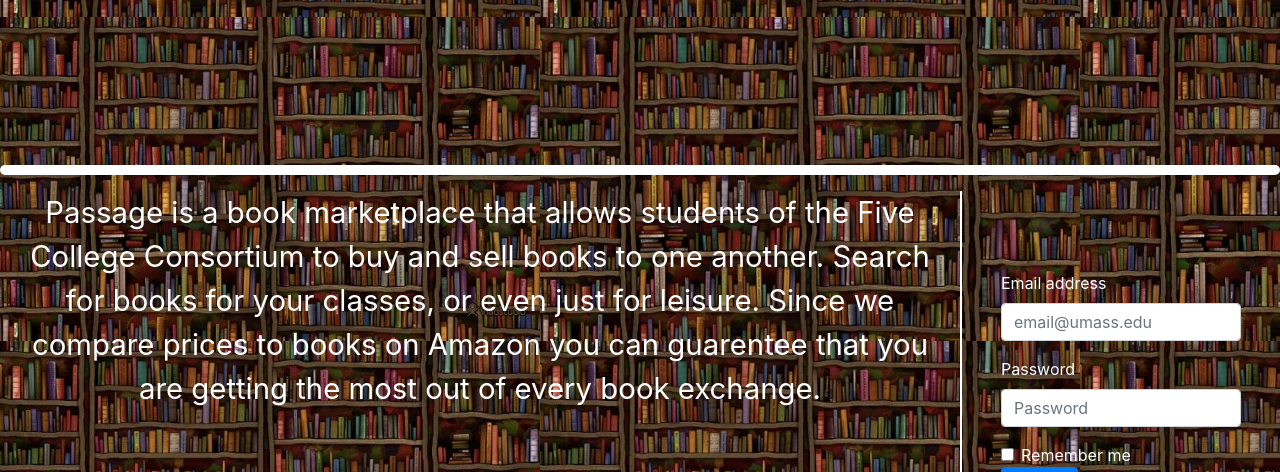
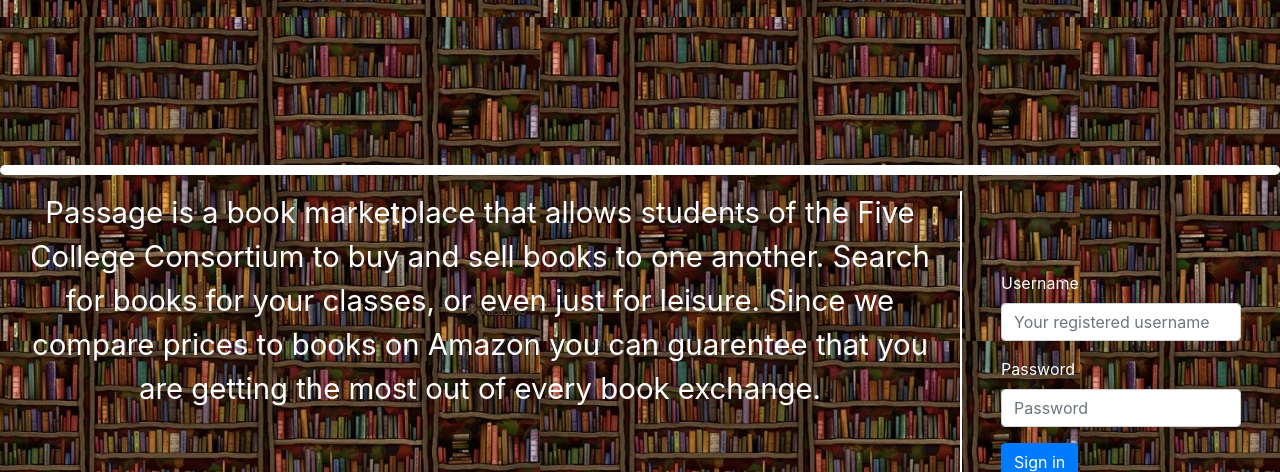
Before and after one commit to lakarora/cs326-final-tau, a plain HTML site: page static/index.html in a window 1280 px wide. Shown: the part 307-779 px from the top of the page. Drawn offline with nearby package versions, Linux system fonts and the light colour scheme.

Commit message:
Used username instead of email and added routing for options page

```diff
--- a/static/index.html
+++ b/static/index.html
@@ -57,18 +57,12 @@
                 <div class="col" style="border-left: 2px solid white;border-radius: 1px;padding-top:5%;">
                     <form class="px-4 py-3" id="loginForm">
                         <div class="form-group" style="color:white;">
-                            <label for="exampleDropdownFormEmail1">Email address</label>
-                            <input type="email" class="form-control" id="loginEmail" placeholder="email@umass.edu">
+                            <label for="exampleDropdownFormEmail1">Username</label>
+                            <input type="text" class="form-control" id="loginUsername" placeholder="Your registered username">
                         </div>
                         <div class="form-group" style="color:white;">
                             <label for="exampleDropdownFormPassword1">Password</label>
                             <input type="password" class="form-control" id="loginPassword" placeholder="Password">
-                        </div>
-                        <div class="form-check" style="color:white;">
-                            <input type="checkbox" class="form-check-input" id="dropdownCheck">
-                            <label class="form-check-label" for="dropdownCheck">
-                                Remember me
-                            </label>
                         </div>
                         <button type="submit" class="btn btn-primary" id="signInButton" onclick="verifyLogin();">Sign in</button>
                     </form>
```
Also changed, not shown: server-routing.ts (+6 -2 lines).
